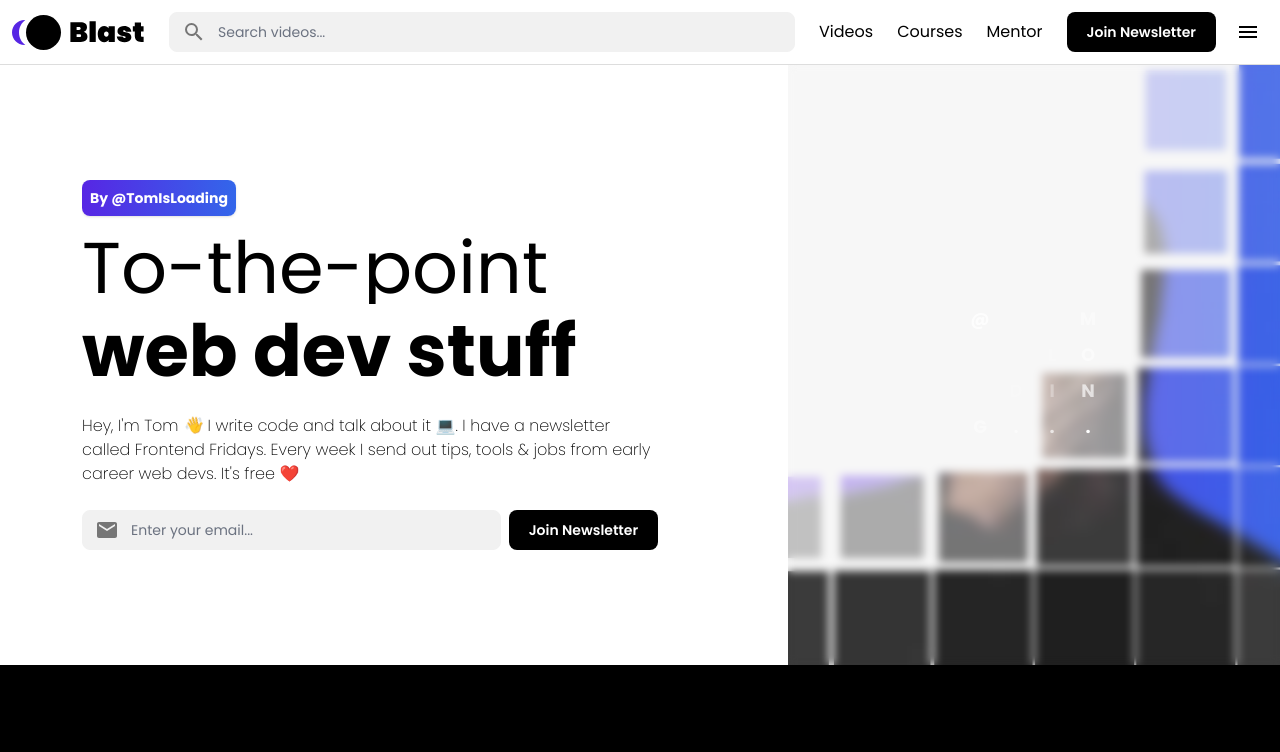
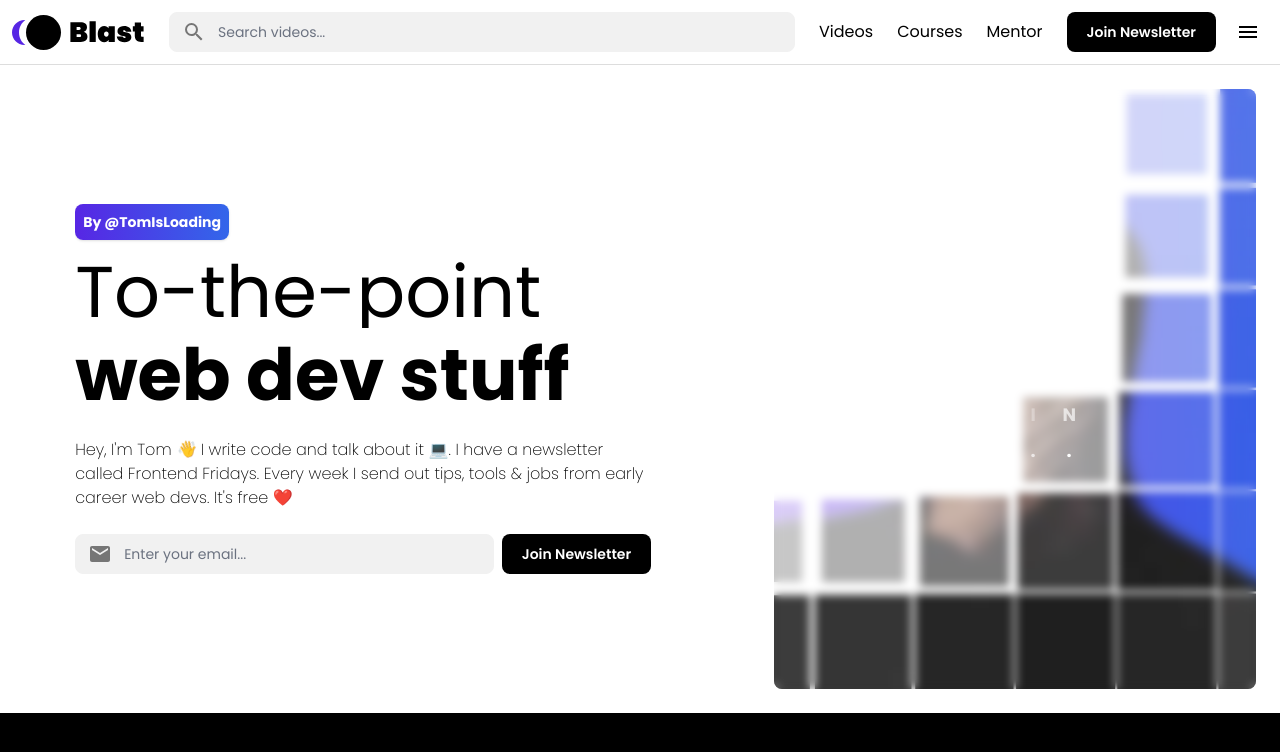
Before and after one commit to TomHessburg/tomisloading, a Next.js app: page / in a window 1280 px wide. Shown: the top 752 px of the page. Built offline with nearby package versions, Linux system fonts and the light colour scheme.

Commit message:
adjusted hero

```diff
--- a/components/landing/hero/Hero.tsx
+++ b/components/landing/hero/Hero.tsx
@@ -7,7 +7,7 @@ export default function Hero() {
   return (
     <div className="flex flex-col sm:flex-row items-center justify-evenly gap-4 sm:gap-12 overflow-hidden">
       <HeroCopy />
-      <div className="hidden sm:flex items-center justify-center w-2/5 h-[600px] overflow-hidden bg-light relative">
+      <div className="hidden m-6 ml-0 rounded-lg sm:flex items-center justify-center w-2/5 min-h-[600px] overflow-hidden relative">
         <PhotoGrid />
         <TILLoader />
       </div>
```
